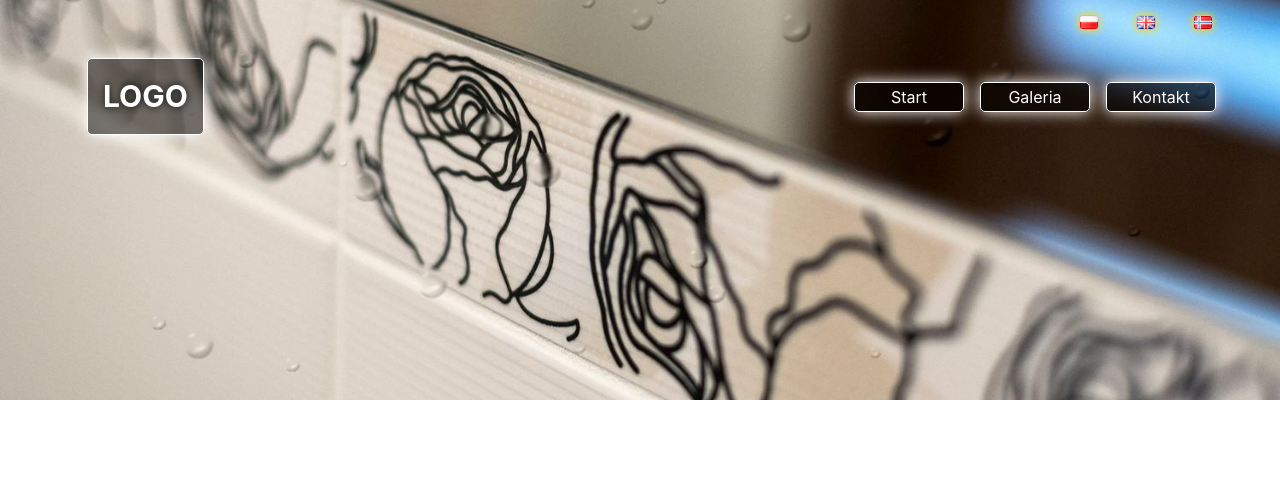
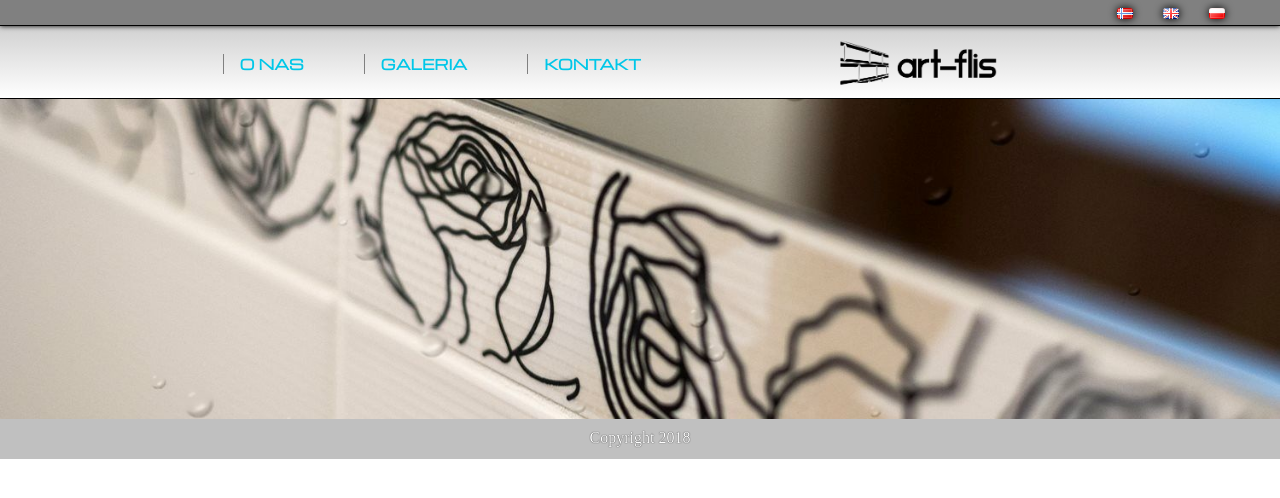
Before and after one commit to socza/karol, a website: page index.html in a window 1280 px wide. Drawn offline with nearby package versions, Linux system fonts and the light colour scheme.

Commit message:
Changed all menu and hero.

```diff
--- a/index.html
+++ b/index.html
@@ -3,45 +3,45 @@
 	<head>
 		<meta charset="utf-8">
 		<meta name="viewport" content="width=device-width, initial-scale=1">
-		<link rel="stylesheet" href="https://maxcdn.bootstrapcdn.com/bootstrap/4.0.0/css/bootstrap.min.css">
-		<link rel="stylesheet" type="text/css" href="https://maxcdn.bootstrapcdn.com/font-awesome/4.7.0/css/font-awesome.min.css">
 		<link rel="stylesheet" type="text/css" href="css/style.css">
 	</head>
 	<body>
+		<nav>
+			<div class="languages">
+				<div class="container">
+					<a href="./index.html"><img src="./images/pl.png"></a>
+					<a href="./en/index.html"><img src="./images/gb.png"></a>
+					<a href="./no/index.html"><img src="./images/no.png"></a>
+				</div>
+			</div>
+			<div class="menu row container">
+				<div class="logo col-4">
+					<img src="./images/logo.png">
+				</div>
+				<div class="links col-8">
+					<ul>
+						<li><a href="#">O nas</a></li>
+						<li><a href="#">Galeria</a></li>
+						<li><a href="#">Kontakt</a></li>
+					<ul>
+				</div>
+			</div>
+		</nav>
 
-
-		<section class="jumbotron">
-			<div class="languages container fixed-top">
-				<a href="./no/index.html"><img src="./images/no.png" border="0"></a>
-				<a href="./en/index.html"><img src="./images/gb.png" border="0"></a>
-				<a href="./index.html"><img src="./images/pl.png" border="0"></a>
-			</div>
-			<nav class="navbar navbar-expand-sm container fixed-top">
-				<button class="navbar-toggler" type="button" data-toggle="collapse" data-target="#nav-content" aria-controls="nav-content" aria-expanded="false" aria-label="Toggle navigation">
-					<span class="navbar-toggler-icon"><i class="fa fa-bars" aria-hidden="true"></i></span>
-				</button>
-				<!-- Brand -->
-				<span class="navbar-brand">LOGO</span>
-				<!-- Links -->
-				<div class="collapse navbar-collapse justify-content-end" id="nav-content">
-					<ul  class="navbar-nav">
-						<li class="nav-item">
-							<a class="nav-link btn-purple" href="#">Start</a>
-						</li>
-						<li class="nav-item">
-							<a class="nav-link btn-yellow" href="#">Galeria</a>
-						</li>
-						<li class="nav-item">
-							<a class="nav-link btn-blue" href="#">Kontakt</a>
-						</li>
-					</ul>
-				</div>
-			</nav>
+		<section class="hero">
 		</section>
 
-		<script src="https://ajax.googleapis.com/ajax/libs/jquery/3.3.1/jquery.min.js"></script>
-		<script src="https://cdnjs.cloudflare.com/ajax/libs/popper.js/1.12.9/umd/popper.min.js"></script>
-		<script src="https://maxcdn.bootstrapcdn.com/bootstrap/4.0.0/js/bootstrap.min.js"></script>
+		<section class="numbers">
+		</section>
+
+		<section class="gallery">
+		</section>
+
+		<footer class="footer">
+			<div class="row container">
+			</div>
+			<p>Copyright  2018</p>
+		</footer>
 		<script type="text/javascript" src="js/scripts.js"></script>
 	</body>
 </html>
--- a/sass/style.scss
+++ b/sass/style.scss
@@ -1,92 +1,217 @@
+@import url('https://fonts.googleapis.com/css?family=Fredoka+One');
+@import url('https://fonts.googleapis.com/css?family=Michroma');
+
+
+* {
+	box-sizing: border-box;
+}
+
+body {
+	margin: 0;
+}
+
 .container {
 	width: 100%;
 	max-width: 1200px;
 	margin: 0 auto;
 }
 
-.jumbotron {
-	height: 400px;
+/* grids */
+.row:before,
+.row:after {
+	content: "";
+	clear: both;
+	display: block;
+}
+
+[class*='col-'] {
+	float: left;
+ 	margin: 0 auto;
+}
+
+.col-1 {width: 8.33%;}
+.col-2 {width: 16.66%;}
+.col-3 {width: 25%;}
+.col-4 {width: 33.33%;}
+.col-5 {width: 41.66%;}
+.col-6 {width: 50%;}
+.col-7 {width: 58.33%;}
+.col-8 {width: 66.66%;}
+.col-9 {width: 75%;}
+.col-10 {width: 83.33%;}
+.col-11 {width: 91.66%;}
+.col-12 {width: 100%;}
+
+.col-offset-1 {margin-left: 8.33%;}
+.col-offset-2 {margin-left: 16.66%;}
+.col-offset-3 {margin-left: 25%;}
+.col-offset-4 {margin-left: 33.33%;}
+.col-offset-5 {margin-left: 41.66%;}
+.col-offset-6 {margin-left: 50%;}
+.col-offest-7 {margin-left: 58.33%;}
+.col-offest-8 {margin-left: 66.66%;}
+.col-offest-9 {margin-left: 75%;}
+.col-offest-10 {margin-left: 83.33%;}
+.col-offest-11 {margin-left: 91.66%;}
+
+nav {
+	background: linear-gradient(silver, white);
+	height: 61px;
+	width: 100%;
+	content: "";
+	display: table;
+	clear: both;
+	border-bottom: 1px solid black;
+
+	.languages {
+		width: 100%;
+		height: 26px;
+		border-bottom: 1px solid black;
+		background-color: gray;
+		box-shadow: 0 0 5px black;
+
+		a {
+			display: block;
+			float: right;
+			padding: 5px 15px;
+
+			img {
+				border-radius: 3px;
+				box-shadow: 0 0 8px black;
+			}
+
+			img:hover {
+				box-shadow: 0 0 8px white;
+			}
+		}
+	}
+
+	.menu {
+
+		.links {
+			display: block;
+			float: left;
+			height: 61px;
+
+			ul {
+				display: block;
+				float: left;
+				width: 100%;
+				margin: 0 auto;
+				padding: 0;
+				line-height: 72px;
+				text-align: center;
+
+				li {
+				display: inline-block;
+				padding: 0 20px;
+
+					a {
+						text-decoration: none;
+						color: #00c7e8;
+						text-transform: uppercase;
+						font-family: 'Michroma', sans-serif;
+						font-size: 14px;
+						font-weight: bold;
+						border-left: 1px solid grey;
+						padding: 0 16px;
+					}
+
+					a:hover {
+						color: #00c7e8;
+						transition: color 0.4s;
+						border-left: 1px dashed grey;
+					}
+				}
+			}
+		}
+
+		.logo {
+			display: block;
+			float: right;
+			text-align: left;
+			height: 70px;
+
+			img {
+				margin-top: 10px;
+				width: 180px;
+				height: auto;
+			}
+		}
+	}
+}
+
+.hero {
+	height: 320px;
 	background: url('../images/jumbotron.jpg');
 	background-size: cover;
 	background-position: 50%;
-	margin: 0;
-	padding: 0;
-	border-radius: 0px;
-
-	img {
-		width: 20px;
-		height: 15px;
-		margin: 15px 12px 0 25px;
-		border-radius: 4px;
-		border: 1px solid silver;
-		float: right;
-		box-shadow: 0px 0px 7px gold;
 }
 
-	.navbar {
-		top: 50px;
-	}
+footer {
+	background-color: silver;
+	text-align: center;
+	clear: both;
+	height: 40px;
 
-	.navbar-toggler {
-		margin: 8px;
-		outline: none;
-		border: 1px solid white;
-		background-color: rgba(0, 0, 0, 0.6);
-		box-shadow: 0px 0px 15px white;
-		.navbar-toggler-icon {
+	p {
+		margin: 0;
+		padding: 10px;
 		color: white;
-			padding-top: 5px;
+		text-shadow: 0 0 1px black;
 	}
 }
 
-	.nav-item {
-		margin: 8px;
-		[class^="nav-link"] {
-			color: white;
-			width: 110px;
-			padding: 2px;
-			border: 1px solid white;
-			border-radius: 5px;
-			text-align: center;
-			background-position: 100% 0;
-			background-size: 300%;
-			transition: 1s;
-			background-color: rgba(0, 0, 0, 0.6);
-			box-shadow: 0px 0px 15px white;
+/*MEDIA*/
+/*urządzenia duże (desktopy, monitory, tv)*/
+@media (min-width: 1200px) {
+
 }
 
-		[class^="nav-link"]:hover {
-			background-position: 0 100%;
+/*urządzenia średnie*/
+@media (min-width: 992px) and (max-width: 1199px) {
+
 }
 
-		.btn-purple {
-			background-image: linear-gradient(90deg, #8e44ad 50%, transparent 50%);
+/*urządzenia małe (tablety)*/
+@media (min-width: 768px) and (max-width: 991px) {
+
 }
 
-		.btn-yellow {
-			background-image: linear-gradient(45deg, #f1c40f 50%, transparent 50%);
+/*urządzenia bardzo małe (telefony)*/
+@media (max-width: 767px) {
+
+	nav {
+
+		.menu {
+
+			.links {
+				float: none;
+				height: 100px;
+
+				ul {
+					line-height: 30px;
+
+					li {
+					display: block;
+
+						a {
+							border-left: 0px;
 						}
 
-		.btn-blue {
-			background-image: linear-gradient(135deg, #3498db 50%, transparent 50%);
+						a:hover {
+							border-left: 0px;
+						}
+					}
 				}
 			}
 
-	.navbar-brand {
-		color: white;
-		padding-top: 30px;
-		font-weight: bold;
-		font-size: 30px;
-		border: 1px solid white;
-		padding: 15px;
-		background-color: rgba(0, 0, 0, 0.5);
-		border-radius: 5px;
-		margin-left: 31px;
-		text-shadow: 0px 0px 8px black;
-		box-shadow: 0px 0px 15px white;
-	}
-
-	.navbar-brand:hover {
-		color: white;
+			.logo {
+				float: none;
+				margin-top: 10px;
+				width: 100%;
+				text-align: center;
 			}
 		}
+	}
+}
```
Also changed, not shown: css/style.css, images/difirent/jum.jpg (renamed from images/jum.jpg), images/difirent/jum2.jpg (renamed from images/jum2.jpg), images/difirent/jum3.jpg (renamed from images/jum3.jpg), images/difirent/jum4.jpg (renamed from images/jum4.jpg), images/difirent/jum5.jpg (renamed from images/jum5.jpg), images/difirent/jum6.jpg (renamed from images/jum6.jpg), images/en.png (deleted), images/logo.png (added), 1 other file. Lines whose indentation alone changed are shown as unchanged.
